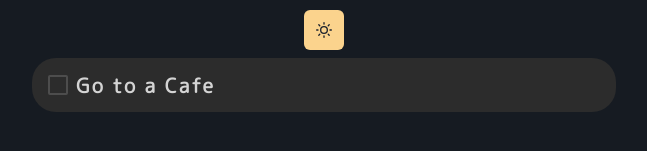
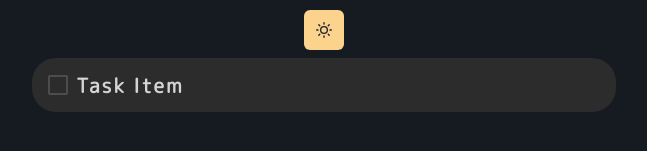
Before and after one commit to Teshell/animated-todo-app, a React (Create React App) app: page / in a window 1280 px wide. Shown: the part 335-486 px from the top of the page, without its empty margins (316-963 px from the left). Built offline with nearby package versions, Linux system fonts and the light colour scheme.

Commit message:
added strike through text animation

```diff
--- a/src/components/animated-task-label.tsx
+++ b/src/components/animated-task-label.tsx
@@ -7,11 +7,16 @@ const completedAnimation = {
   closed: { opacity: 1 },
 };
 
+const strikeThroughAnimation = {
+  openStrikeThrough: { width: "100%" },
+  closeStrikeThrough: { width: 0 },
+};
+
 const AnimatedTaskLabel = () => {
   const [checked, setChecked] = useState(false);
 
   return (
-    <AnimatePresence>
+    <AnimatePresence mode="wait" initial={false}>
       <Checkbox
         checked={checked}
         onChange={() => setChecked((checked) => !checked)}
@@ -22,26 +27,30 @@ const AnimatedTaskLabel = () => {
         style={{ position: "relative" }}
         initial={{ opacity: 1 }}
         animate={checked ? "open" : "closed"}
-        transition={{ type: "spring", stiffness: 100, duration: 0.5 }}
+        transition={{ type: "spring", stiffness: 100, duration: 0.4 }}
         variants={completedAnimation}
       >
         <Text
+          noOfLines={1}
           color={useColorModeValue("gray.700", "whiteAlpha.800")}
           fontWeight={"bold"}
           letterSpacing={"widest"}
           fontSize={"xl"}
         >
-          Go to a Cafe
+          Task Item
         </Text>
+
         <motion.div
           style={{
-            backgroundColor: "gray.700",
+            backgroundColor: "black",
             position: "absolute",
             top: 16,
+            height: 2,
           }}
-          initial={{ width: 0, height: 2 }}
-          animate={{ width: "100%", height: 2 }}
-          transition={{ type: "spring", stiffness: 100 }}
+          initial={{ width: 0 }}
+          animate={checked ? "openStrikeThrough" : "closeStrikeThrough"}
+          variants={strikeThroughAnimation}
+          transition={{ duration: 0.2 }}
         />
       </motion.div>
     </AnimatePresence>
--- a/src/components/task-item.tsx
+++ b/src/components/task-item.tsx
@@ -5,7 +5,7 @@ import AnimatedTaskLabel from "./animated-task-label";
 
 const TaskItem = () => {
   return (
-    <AnimatePresence>
+    <AnimatePresence initial={false}>
       <motion.div
         initial={{ y: -30, opacity: 0 }}
         animate={{ y: 0, opacity: 1 }}
--- a/src/components/toggle-theme.tsx
+++ b/src/components/toggle-theme.tsx
@@ -5,6 +5,7 @@ import { IconButton, useColorMode, useColorModeValue } from "@chakra-ui/react";
 
 function ToggleTheme() {
   const { toggleColorMode } = useColorMode();
+
   return (
     <AnimatePresence mode="wait" initial={false}>
       <motion.div
```
